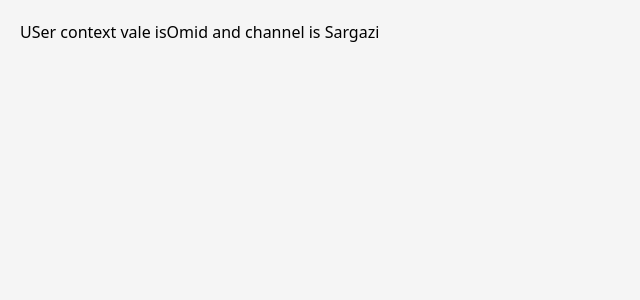
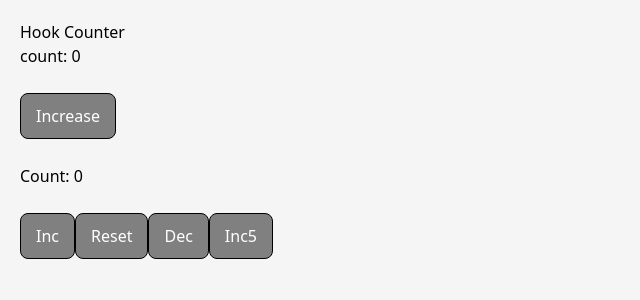
Before and after one commit to Omid-Sargazi/react-project, a React (Create React App) app: page / in a window 1280 px wide. Shown: the top 300 px of the page, without its empty margins (0-640 px from the left). Built offline with nearby package versions, Linux system fonts and the light colour scheme.

Commit message:
React Hooks useState with previous state

```diff
--- a/src/App.css
+++ b/src/App.css
@@ -8,3 +8,12 @@
 body {
   padding: 20px;
 }
+
+button {
+  border: 1px solid black;
+  padding: 10px 15px;
+  border-radius: 8px;
+  margin: 25px 0px;
+  background: gray;
+  color: white;
+}
--- a/src/App.js
+++ b/src/App.js
@@ -60,29 +60,32 @@
 // }
 
 // export default App;
-import VerySlowComponent from "./components/VerySlowComponent";
-import BunchOfStuff from "./components/BunchOfStuff";
-import OtherStuffAlsoComplicated from "./components/OtherStuffAlsoComplicated";
-import ClassCounter from "./components/UseState/ClassCounter";
-import HooksCounter from "./components/Hooks/HooksCounter";
-import HooksCounterTwo from "./components/Hooks/HooksCounterTwo";
-import HooksCounterThree from "./components/Hooks/HooksCounterThree";
-import HookCounterFour from "./components/Hooks/HookCounterFour";
-import MuiSelect from "./components/MUI/MuiSelect";
-import MuiRadioButton from "./components/MUI/MuiRadioButton";
+// import VerySlowComponent from "./components/VerySlowComponent";
+// import BunchOfStuff from "./components/BunchOfStuff";
+// import OtherStuffAlsoComplicated from "./components/OtherStuffAlsoComplicated";
+// import ClassCounter from "./components/UseState/ClassCounter";
+// import HooksCounter from "./components/Hooks/HooksCounter";
+// import HooksCounterTwo from "./components/Hooks/HooksCounterTwo";
+// import HooksCounterThree from "./components/Hooks/HooksCounterThree";
+// import HookCounterFour from "./components/Hooks/HookCounterFour";
+// import MuiSelect from "./components/MUI/MuiSelect";
+// import MuiRadioButton from "./components/MUI/MuiRadioButton";
+// import "./App.css";
+// import HookCounter from "./components/UseStateHook/HookCounter";
+// import HookCOunterUSeState from "./components/UseStateHook/HookCOunterUSeState";
+// import UseStateArray from "./components/UseStateHook/UseStateArray";
+// import ClassComponent from "./components/UseStateHook/ClassComponent";
+// import UseEffectOne from "./components/Hooks/UseEffectOne";
+// import ClassMousedown from "./components/Hooks/ClassMouse";
+// import UseEffectMouse from "./components/Hooks/useEffectMouse";
+// import MouseContainer from "./components/Hooks/MouseContainer";
+// import IntervalKooks from "./components/Hooks/IntervalKooks";
+// import DataFetching from "./components/DataFetching";
+// import ComponentC from "./components/useContext/ComponentC";
+import HookCounter from "./Components/HookCounter";
+import React from "react";
 import "./App.css";
-import HookCounter from "./components/UseStateHook/HookCounter";
-import HookCOunterUSeState from "./components/UseStateHook/HookCOunterUSeState";
-import UseStateArray from "./components/UseStateHook/UseStateArray";
-import ClassComponent from "./components/UseStateHook/ClassComponent";
-import UseEffectOne from "./components/Hooks/UseEffectOne";
-import ClassMousedown from "./components/Hooks/ClassMouse";
-import UseEffectMouse from "./components/Hooks/useEffectMouse";
-import MouseContainer from "./components/Hooks/MouseContainer";
-import IntervalKooks from "./components/Hooks/IntervalKooks";
-import DataFetching from "./components/DataFetching";
-import ComponentC from "./components/useContext/ComponentC";
-import React from "react";
+import HookCounterTwo from "./Components/HookCounterTwo";
 export const UserContext = React.createContext();
 export const ChannelContext = React.createContext();
 
@@ -109,11 +112,13 @@ const App = () => {
       {/* <MouseContainer /> */}
       {/* <IntervalKooks /> */}
       {/* <DataFetching /> */}
-      <UserContext.Provider value={"Omid"}>
+      {/* <UserContext.Provider value={"Omid"}>
         <ChannelContext.Provider value={"Sargazi"}>
           <ComponentC />
         </ChannelContext.Provider>
-      </UserContext.Provider>
+      </UserContext.Provider> */}
+      <HookCounter />
+      <HookCounterTwo />
     </div>
   );
 };
--- /dev/null
+++ b/src/Components/HookCounter.js
@@ -0,0 +1,20 @@
+import { useState } from "react";
+const HookCounter = () => {
+  const [counter, setCounter] = useState(0);
+
+  return (
+    <>
+      <h1>Hook Counter</h1>
+      <h1>count: {counter}</h1>
+      <button
+        onClick={() => {
+          setCounter(counter + 1);
+        }}
+      >
+        Increase
+      </button>
+    </>
+  );
+};
+
+export default HookCounter;
--- /dev/null
+++ b/src/Components/HookCounterTwo.js
@@ -0,0 +1,32 @@
+import React, { useState } from "react";
+
+export default function HookCounterTwo() {
+  const [count, setCount] = useState(0);
+
+  const handleInc = () => {
+    setCount((prev) => prev + 1);
+  };
+
+  const handleReset = () => {
+    setCount(0);
+  };
+
+  const handleIncFive = () => {
+    for (let i = 1; i <= 5; i++) {
+      setCount(count + i);
+    }
+  };
+
+  const handleDec = () => {
+    setCount((prev) => (prev > 0 ? prev - 1 : 0));
+  };
+  return (
+    <div>
+      <h1> Count: {count}</h1>
+      <button onClick={handleInc}>Inc</button>
+      <button onClick={handleReset}>Reset</button>
+      <button onClick={handleDec}>Dec</button>
+      <button onClick={handleIncFive}>Inc5</button>
+    </div>
+  );
+}
```
